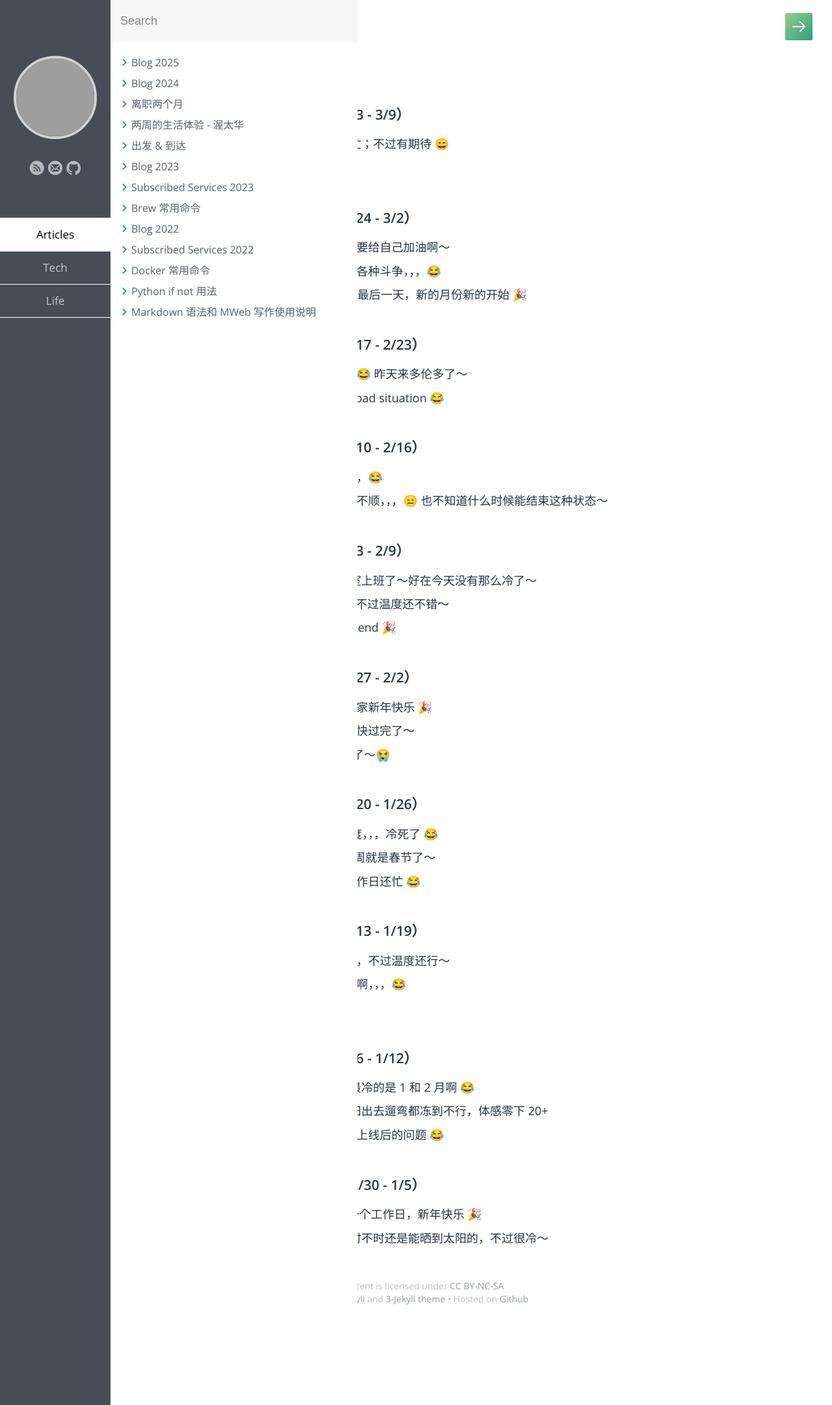
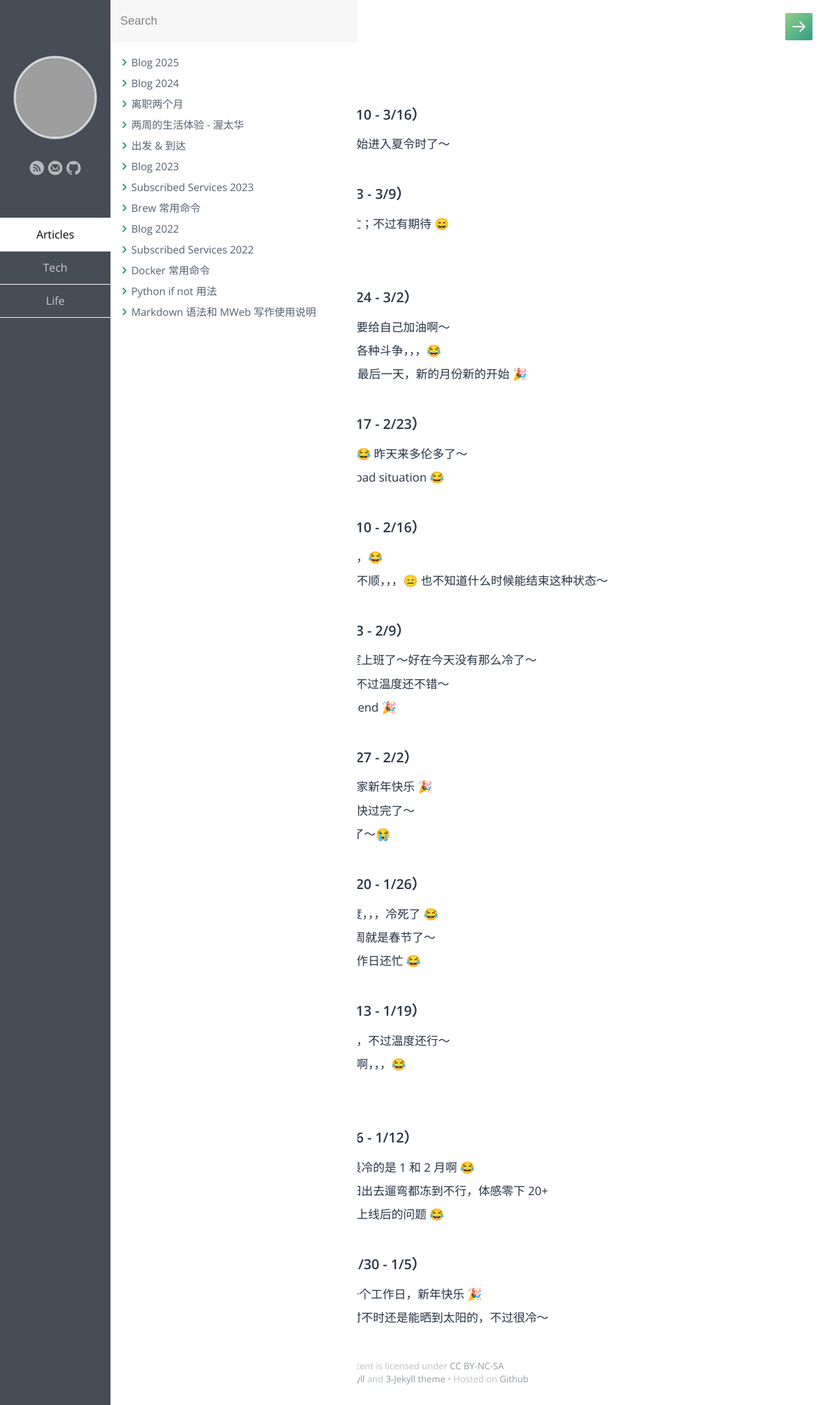
Before and after one commit to samxupeiran/samxupeiran.github.io, a Jekyll site: the page built from _posts/life/2025-01-02-my-blog.md, in a window 1280 px wide. Shown: the whole page at 65% size. Built offline with Jekyll 4.4.1, drawn with Linux system fonts in a browser that asks for light colours; some web fonts are replaced; grey boxes are pictures that could not be loaded.

Commit message:
feat: add weekly blog 3/10

```diff
--- a/_posts/life/2025-01-02-my-blog.md
+++ b/_posts/life/2025-01-02-my-blog.md
@@ -5,6 +5,9 @@ category: Life
 tags: Blog
 ---
 
+
+- ### 2025 年 3 月 第 2 周（3/10 - 3/16）
+     - 3/10 今天周一；从昨天开始进入夏令时了～
 
 - ### 2025 年 3 月 第 1 周（3/3 - 3/9）
      - 3/4 周二了，最近依旧很忙；不过有期待 😄
```
